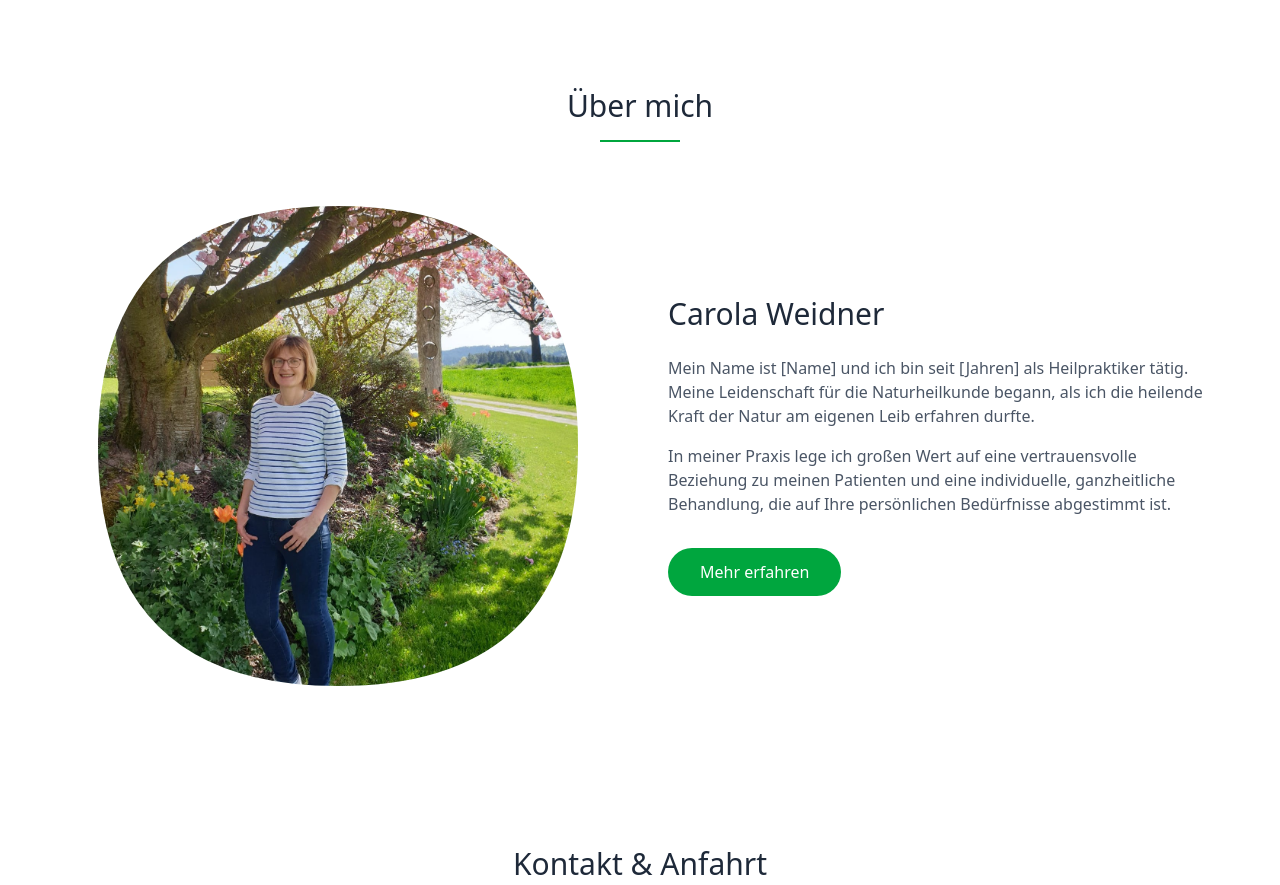
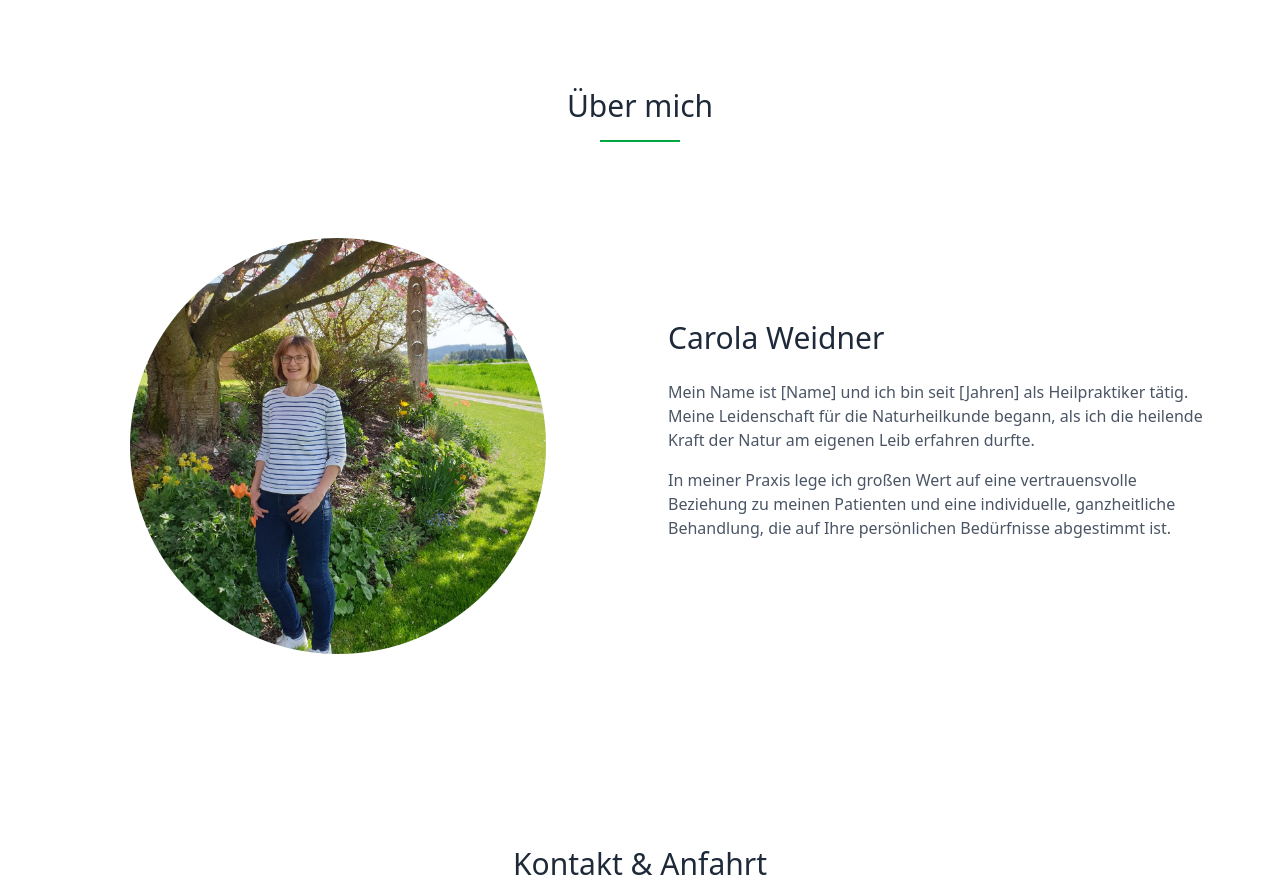
Before and after one commit to sweidner2001/WebsiteHPWeidner, a Next.js app: page /ui/page1 in a window 1280 px wide. Shown: the part 2556-3441 px from the top of the page. Built offline with nearby package versions, Linux system fonts and the light colour scheme.

Commit message:
Add: Component AboutMe.tsx

```diff
--- /dev/null
+++ b/src/app/components/aboutMe/AboutMe.tsx
@@ -0,0 +1,104 @@
+'use client';
+import Image from 'next/image';
+import React from 'react';
+
+interface IAboutProps {
+    title?: string;
+    subtitle?: string;
+    name: string;
+    description1: string;
+    description2: string;
+    imageSrc: string;
+    imageAlt?: string;
+    onlyRoundImage?: boolean;
+    showHeading?: boolean;
+    buttonText?: string;
+    onButtonClick?: () => void;
+}
+
+const AboutMe: React.FC<IAboutProps> = ({...aboutProbs}) => {
+    const {
+        title = 'Über mich',
+        subtitle,
+        name,
+        description1,
+        description2,
+        imageSrc,
+        imageAlt = 'Naturheilpraxis',
+        onlyRoundImage = false,
+        showHeading = true,
+        buttonText = 'Mehr erfahren',
+        onButtonClick
+    } = aboutProbs;
+
+    return (
+
+        <div className="container mx-auto px-6">
+            {/* Header */}
+            {showHeading &&
+            <div className="text-center mb-16">
+                <h2 className="text-3xl font-light text-gray-800 mb-4">{title}</h2>
+                <div className="w-20 h-0.5 bg-green-600 mx-auto"></div>
+            </div>
+            }
+
+            {/* Content */}
+            <div className="max-w-6xl mx-auto flex flex-col lg:flex-row items-center lg:gap-14 gap-4">
+                {/* Runder Kreis kleiner als lg Breakpoint */}
+                <div className={`${!aboutProbs.onlyRoundImage ? 'lg:hidden' : ''} lg:flex-1 flex justify-center items-center`}>
+                    <div className="px-8 py-8 w-96 h-96 lg:w-120 lg:h-120 md:w-110 md:h-110 rounded-full flex items-center justify-center overflow-hidden aspect-square flex-shrink-0">
+                        <div className="w-full h-full rounded-full bg-gradient-to-br from-green-100 to-green-100 flex items-center justify-center relative overflow-hidden">
+                            <Image
+                                src={aboutProbs.imageSrc}
+                                alt={aboutProbs.imageAlt || 'Naturheilpraxis'}
+                                fill
+                                className="object-cover object-[35%_70%]"
+                                quality={100}
+                            />
+                        </div>
+                    </div>
+                </div>
+
+                {/* Ovales Bild ab lg Breakpoint */}
+                <div className={`${!aboutProbs.onlyRoundImage ? 'lg:flex lg:flex-1' : ''} hidden  justify-center items-center`}>
+                    <div className="relative h-96 md:h-120 w-96 md:w-120 bg-green-50 image-clip-about overflow-hidden">
+                        <Image
+                            src={aboutProbs.imageSrc}
+                            alt={aboutProbs.imageAlt || 'Naturheilpraxis'}
+                            fill
+                            className="object-cover object-[35%_70%]"
+                            quality={100}
+                        />
+                    </div>
+                </div>
+
+                {/* Text Content */}
+                <div className="lg:flex-1">
+                    <h2 className="text-3xl font-light text-gray-800 mb-6">{name}</h2>
+                    {subtitle && <p className="text-sm text-green-600 mb-4 font-light">{subtitle}</p>}
+                    <p className="text-gray-600 mb-4 font-light">
+                        {description1}
+                    </p>
+                    <p className="text-gray-600 font-light mb-8">
+                        {description2}
+                    </p>
+                    {onButtonClick &&
+                    <button
+                        onClick={onButtonClick}
+                        className="text-base px-8 py-3 bg-green-600 text-white rounded-full hover:bg-green-700 transition-colors duration-300 font-light cursor-pointer"
+                    >
+                        {buttonText}
+                    </button>
+                    }
+                </div>
+            </div>
+        </div>
+
+    );
+};
+export {
+    AboutMe,
+}
+export type {
+    IAboutProps
+}
--- a/src/app/ui/page1/page.tsx
+++ b/src/app/ui/page1/page.tsx
@@ -4,6 +4,7 @@ import React, {useState, useEffect, type ReactNode} from 'react';
 import Header2 from '../../components/header/Header_2';
 import HeroSection from '../../components/hero/HeroSection';
 import {Contact, IContactTextProps, IContactIconProps} from '../../components/contact/Contact';
+import {AboutMe, IAboutProps} from '@/app/components/aboutMe/AboutMe';
 import TerminForm from '../../components/termin/TerminForm';
 import { Telephone, TelephoneFill, Phone, PhoneFill, PhoneVibrate, PhoneVibrateFill, Clock, ClockFill, Envelope, EnvelopeFill, EnvelopeAt, EnvelopeAtFill, Geo, GeoFill, GeoAlt, GeoAltFill } from 'react-bootstrap-icons';
 import './page.css';
@@ -12,6 +13,16 @@ const NaturheilpraxisWebsite = () => {
     const [isMenuOpen, setIsMenuOpen] = useState(false);
     const [activeSection, setActiveSection] = useState('home');
 
+
+    const aboutText: IAboutProps = {
+        name: "Carola Weidner",
+        // subtitle="Test wie geht es dir",
+        description1: "Mein Name ist [Name] und ich bin seit [Jahren] als Heilpraktiker tätig. Meine Leidenschaft für die Naturheilkunde begann, als ich die heilende Kraft der Natur am eigenen Leib erfahren durfte.",
+        description2: "In meiner Praxis lege ich großen Wert auf eine vertrauensvolle Beziehung zu meinen Patienten und eine individuelle, ganzheitliche Behandlung, die auf Ihre persönlichen Bedürfnisse abgestimmt ist.",
+        imageSrc:"/img/Carola_2_zg.jpg",
+        onlyRoundImage: true,
+        // onButtonClick:{() => scrollToSection('kontakt')}
+    };
 
 
     // Kontakt-Daten
@@ -265,64 +276,7 @@ const NaturheilpraxisWebsite = () => {
 
             {/* Über mich Section */}
             <section id="ueber-mich" className="py-20 bg-white">
-                <div className="container mx-auto px-6">
-                    <div className="text-center mb-16">
-                        <h2 className="text-3xl font-light text-gray-800 mb-4">Über mich</h2>
-                        <div className="w-20 h-0.5 bg-green-600 mx-auto"></div>
-                    </div>
-                    <div className="max-w-6xl mx-auto flex flex-col lg:flex-row items-center lg:gap-14 gap-4">
-                        {/*/!* Runder Kreis kleiner als lg Breakpoint *!/*/}
-                        <div className="lg:hidden lg:flex-1 flex justify-center items-center">
-                            <div
-                                className="px-8 py-8 w-96 h-96 lg:w-120 lg:h-120 md:w-110 md:h-110 rounded-full flex items-center justify-center overflow-hidden aspect-square flex-shrink-0">
-                                <div
-                                    className="w-full h-full rounded-full bg-gradient-to-br from-green-100 to-green-100 flex items-center justify-center relative overflow-hidden">
-                                    <Image
-                                        src="/img/Carola_2_zg.jpg"
-                                        alt="Naturheilpraxis"
-                                        fill
-                                        className="object-cover object-[35%_70%]"
-                                        quality={100}/>
-                                </div>
-                            </div>
-                        </div>
-
-                        {/* Ovales Bild ab lg Breakpoint */}
-                        <div className="hidden lg:flex lg:flex-1 justify-center items-center">
-                            <div
-                                className="relative h-96 md:h-120 w-96 md:w-120 bg-green-50 image-clip-about overflow-hidden">
-                                <Image
-                                    src="/img/Carola_2_zg.jpg"
-                                    alt="Naturheilpraxis"
-                                    fill
-                                    className="object-cover object-[35%_70%]"
-                                    quality={100}/>
-                            </div>
-                        </div>
-                        <div className="lg:flex-1">
-                            {/*<h2 className="text-3xl font-light text-gray-800 mb-6">Über mich</h2>*/}
-                            {/*<h2 className="text-3xl md:text-3xl font-light text-gray-800 mb-6 leading-tight">*/}
-                            {/*    Über <span className="text-green-600">Carola Weidner</span>*/}
-                            {/*</h2>*/}
-                            <h2 className="text-3xl font-light text-gray-800 mb-6">Carola Weidner</h2>
-                            <p className="text-gray-600 mb-4 font-light">
-                                Mein Name ist [Name] und ich bin seit [Jahren] als Heilpraktiker tätig. Meine
-                                Leidenschaft für die Naturheilkunde begann, als ich die heilende Kraft der Natur am
-                                eigenen Leib erfahren durfte.
-                            </p>
-                            <p className="text-gray-600 font-light mb-8">
-                                In meiner Praxis lege ich großen Wert auf eine vertrauensvolle Beziehung zu meinen
-                                Patienten und eine individuelle, ganzheitliche Behandlung, die auf Ihre persönlichen
-                                Bedürfnisse abgestimmt ist.
-                            </p>
-                            <button
-                                className="text-base px-8 py-3 bg-green-600 text-white rounded-full hover:bg-green-700 transition-colors duration-300 font-light cursor-pointer">
-                                Mehr erfahren
-                            </button>
-
-                        </div>
-                    </div>
-                </div>
+                <AboutMe {...aboutText}/>
             </section>
 
 
@@ -331,7 +285,7 @@ const NaturheilpraxisWebsite = () => {
                 {/*         className="relative flex flex-col md:flex-row items-center bg-white md:overflow-visible overflow-hidden py-20">*/}
                 {/*    /!* Bild-Container mit clipPath - ganz links am Rand *!/*/}
                 {/*    <div className="hidden md:block md:absolute md:left-0 md:top-1/2 md:transform md:-translate-y-1/2 md:h-96 md:w-auto lg:h-[500px] relative image-container-extended">*/}
-            {/*        <div className="absolute left-0 top-0 h-96 lg:h-[500px] w-96 lg:w-[500px] bg-green-50 image-clip-about">*/}
+                {/*        <div className="absolute left-0 top-0 h-96 lg:h-[500px] w-96 lg:w-[500px] bg-green-50 image-clip-aboutMe">*/}
                 {/*            <Image*/}
                 {/*                src="/img/Carola_2_zg.jpg"*/}
                 {/*                alt="Carola Weidner"*/}
@@ -377,7 +331,6 @@ const NaturheilpraxisWebsite = () => {
                 {/*        </div>*/}
                 {/*    </div>*/}
                 {/*</section>*/}
-
 
 
                 {/* Kontakt Section */}
@@ -520,12 +473,14 @@ const NaturheilpraxisWebsite = () => {
                 {/* Footer */}
                 <footer className="bg-white py-8 border-t border-gray-100">
                     <div className="container mx-auto px-6 text-center">
-                    <p className="text-gray-600 font-light">&copy; {new Date().getFullYear()} Naturheilpraxis [Name].
+                        <p className="text-gray-600 font-light">&copy; {new Date().getFullYear()} Naturheilpraxis
+                            [Name].
                             Alle Rechte vorbehalten.</p>
                         <div className="mt-2">
                             <a href="#"
                                className="text-gray-500 hover:text-green-600 text-sm font-light mx-2">Datenschutz</a>
-                        <a href="#" className="text-gray-500 hover:text-green-600 text-sm font-light mx-2">Impressum</a>
+                            <a href="#"
+                               className="text-gray-500 hover:text-green-600 text-sm font-light mx-2">Impressum</a>
                         </div>
                     </div>
                 </footer>
```
Lines whose indentation alone changed are shown as unchanged.
